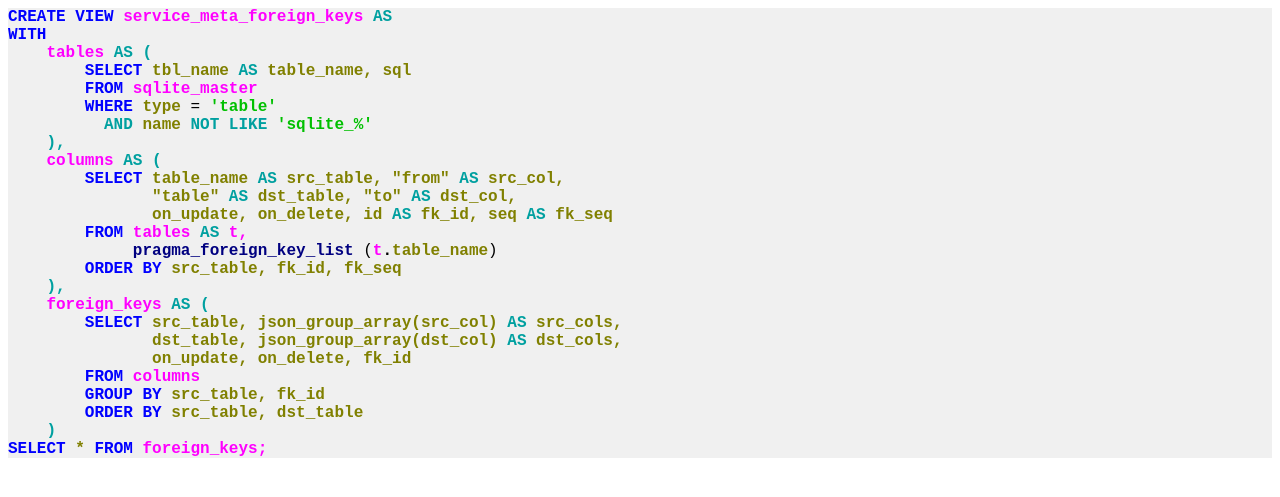
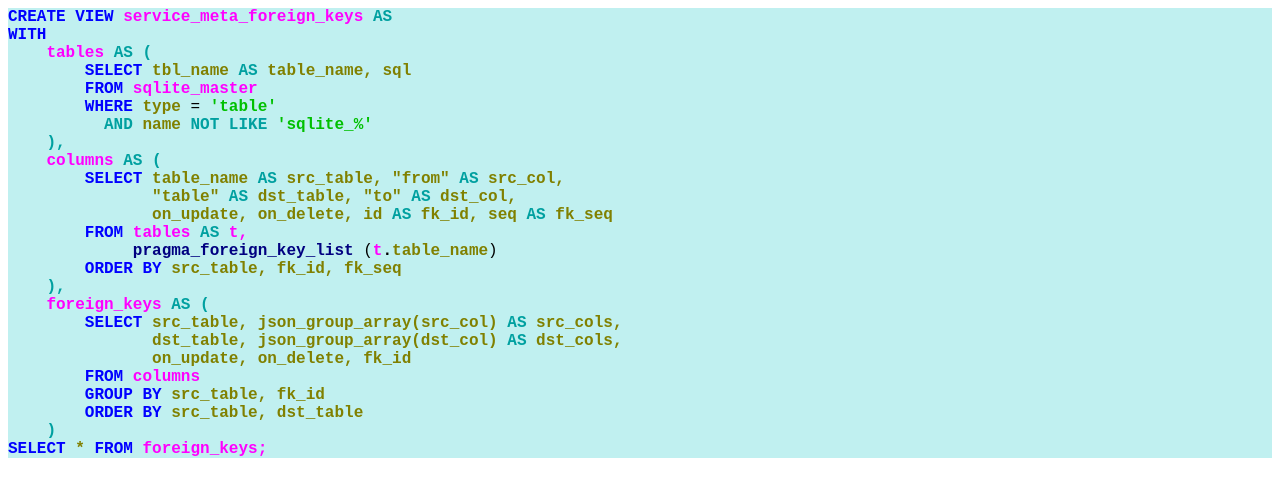
Before and after one commit to pchemguy/SQLite-SQL-Tutorial, a Jekyll site: the page Foreign Keys.html, which Jekyll copies as it is, in a window 1280 px wide. Shown: the top 497 px of the page. Built offline with Jekyll 4.4.1, drawn with Linux system fonts in a browser that asks for light colours.

Commit message:
Code snippets

```diff
--- a/Foreign Keys.html
+++ b/Foreign Keys.html
@@ -1,7 +1,7 @@
 <html>
   <head>
     <style>
-      div.code {font-family: Courier New, sans-serif; background-color: #F0F0F0}
+      div.code {font-family: Courier New, sans-serif; background-color: #C0F0F0}
       .kwd {color: #0000FF; font-weight: bold;} /* Dark keyword */
       .kwl {color: #00A0A0; font-weight: bold;} /* Light keyword */
       .typ {color: #800000; font-weight: bold;} /* Data type */
--- a/Indices.html
+++ b/Indices.html
@@ -1,7 +1,7 @@
 <html>
   <head>
     <style>
-      div.code {font-family: Courier New, sans-serif; background-color: #F0F0F0}
+      div.code {font-family: Courier New, sans-serif; background-color: #F0F0E0}
       .kwd {color: #0000FF; font-weight: bold;} /* Dark keyword */
       .kwl {color: #00A0A0; font-weight: bold;} /* Light keyword */
       .typ {color: #800000; font-weight: bold;} /* Data type */
```
